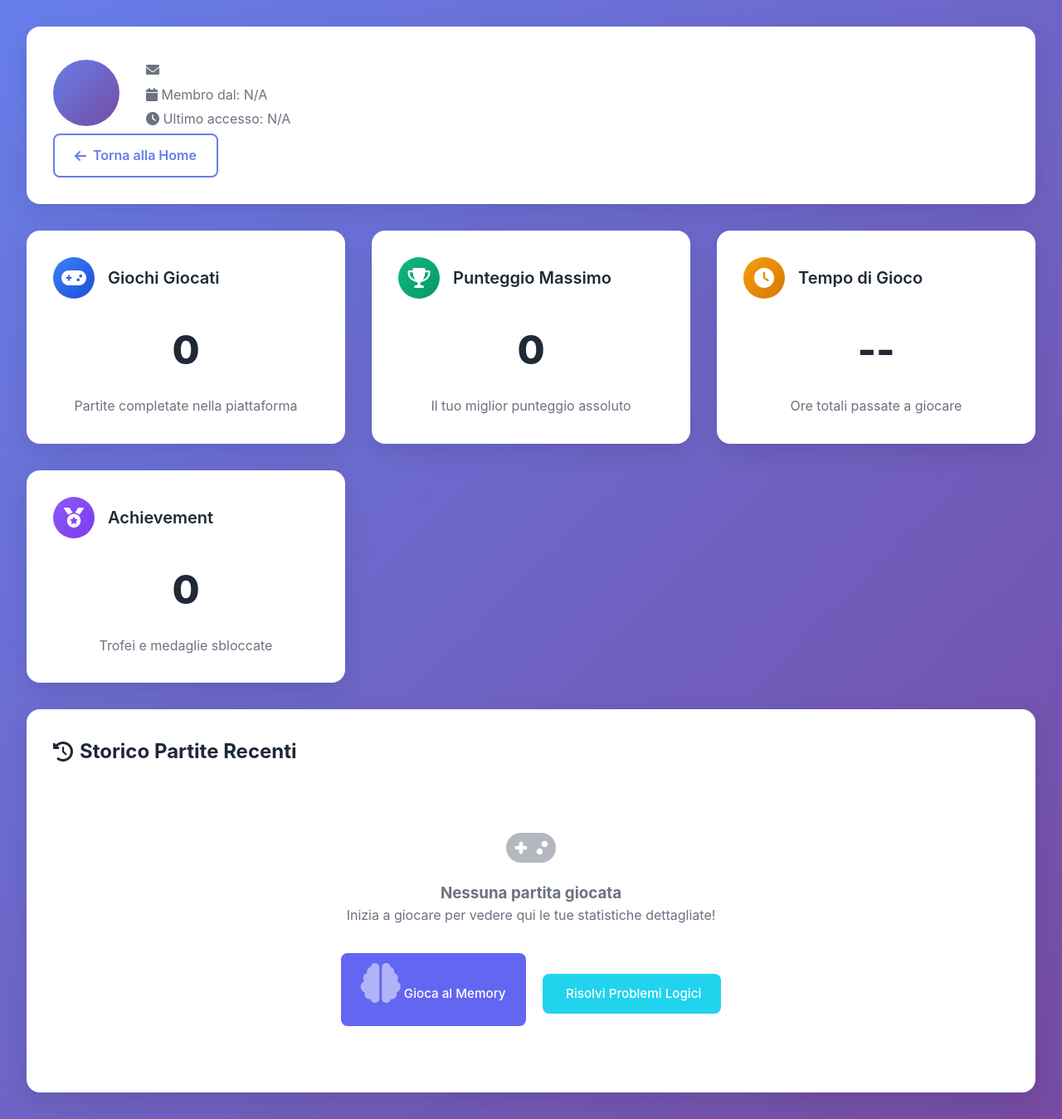
After one commit to gabrieleghid-jpg/brainplayng, a Flask app: template templates/auth/profile.html in a window 1280 px wide. The commit adds this page. Shown: the whole page at 83% size. Run offline with Flask 3, Linux system fonts and the light colour scheme; the template is opened without the code that fills it, so the values that code supplies are empty.

Commit message:
sistemazione file

```diff
--- /dev/null
+++ b/templates/auth/profile.html
@@ -0,0 +1,467 @@
+<!-- Responsabile: GABRIELE - Profilo Utente -->
+<!-- Pagina profilo con statistiche dettagliate dei giochi -->
+
+<!DOCTYPE html>
+<html lang="it">
+<head>
+    <meta charset="UTF-8">
+    <meta name="viewport" content="width=device-width, initial-scale=1.0">
+    <title>Il Mio Profilo - BrainPlayNG</title>
+    <link rel="stylesheet" href="{{ url_for('static', filename='style.css') }}">
+    <link rel="stylesheet" href="https://cdnjs.cloudflare.com/ajax/libs/font-awesome/6.0.0/css/all.min.css">
+    <style>
+        .profile-container {
+            min-height: 100vh;
+            background: linear-gradient(135deg, #667eea 0%, #764ba2 100%);
+            padding: 2rem;
+        }
+
+        .profile-header {
+            background: white;
+            border-radius: 1rem;
+            padding: 2rem;
+            margin-bottom: 2rem;
+            box-shadow: 0 10px 30px rgba(0,0,0,0.1);
+        }
+
+        .profile-info {
+            display: flex;
+            align-items: center;
+            gap: 2rem;
+            flex-wrap: wrap;
+        }
+
+        .profile-avatar {
+            width: 80px;
+            height: 80px;
+            border-radius: 50%;
+            background: linear-gradient(135deg, #667eea 0%, #764ba2 100%);
+            display: flex;
+            align-items: center;
+            justify-content: center;
+            color: white;
+            font-size: 2rem;
+            font-weight: bold;
+        }
+
+        .profile-details h1 {
+            margin: 0 0 0.5rem 0;
+            color: #1f2937;
+            font-size: 2rem;
+        }
+
+        .profile-details p {
+            margin: 0.25rem 0;
+            color: #6b7280;
+        }
+
+        .stats-grid {
+            display: grid;
+            grid-template-columns: repeat(auto-fit, minmax(300px, 1fr));
+            gap: 2rem;
+            margin-bottom: 2rem;
+        }
+
+        .stat-card {
+            background: white;
+            border-radius: 1rem;
+            padding: 2rem;
+            box-shadow: 0 10px 30px rgba(0,0,0,0.1);
+            transition: transform 0.3s ease;
+        }
+
+        .stat-card:hover {
+            transform: translateY(-5px);
+        }
+
+        .stat-header {
+            display: flex;
+            align-items: center;
+            gap: 1rem;
+            margin-bottom: 1.5rem;
+        }
+
+        .stat-icon {
+            width: 50px;
+            height: 50px;
+            border-radius: 50%;
+            display: flex;
+            align-items: center;
+            justify-content: center;
+            font-size: 1.5rem;
+        }
+
+        .stat-icon.games {
+            background: linear-gradient(135deg, #3b82f6, #1d4ed8);
+            color: white;
+        }
+
+        .stat-icon.score {
+            background: linear-gradient(135deg, #10b981, #059669);
+            color: white;
+        }
+
+        .stat-icon.time {
+            background: linear-gradient(135deg, #f59e0b, #d97706);
+            color: white;
+        }
+
+        .stat-icon.achievement {
+            background: linear-gradient(135deg, #8b5cf6, #7c3aed);
+            color: white;
+        }
+
+        .stat-title {
+            font-size: 1.25rem;
+            font-weight: 600;
+            color: #1f2937;
+            margin: 0;
+        }
+
+        .stat-value {
+            font-size: 3rem;
+            font-weight: 800;
+            color: #1f2937;
+            margin: 1rem 0;
+        }
+
+        .stat-description {
+            color: #6b7280;
+            line-height: 1.6;
+        }
+
+        .games-history {
+            background: white;
+            border-radius: 1rem;
+            padding: 2rem;
+            box-shadow: 0 10px 30px rgba(0,0,0,0.1);
+        }
+
+        .section-title {
+            font-size: 1.5rem;
+            font-weight: 700;
+            color: #1f2937;
+            margin-bottom: 1.5rem;
+            display: flex;
+            align-items: center;
+            gap: 0.5rem;
+        }
+
+        .game-item {
+            display: flex;
+            align-items: center;
+            justify-content: space-between;
+            padding: 1rem;
+            border-bottom: 1px solid #e5e7eb;
+            transition: background 0.3s ease;
+        }
+
+        .game-item:hover {
+            background: #f9fafb;
+        }
+
+        .game-item:last-child {
+            border-bottom: none;
+        }
+
+        .game-info {
+            display: flex;
+            align-items: center;
+            gap: 1rem;
+        }
+
+        .game-icon {
+            width: 40px;
+            height: 40px;
+            border-radius: 8px;
+            display: flex;
+            align-items: center;
+            justify-content: center;
+            font-size: 1.25rem;
+        }
+
+        .game-details h4 {
+            margin: 0 0 0.25rem 0;
+            color: #1f2937;
+            font-weight: 600;
+        }
+
+        .game-details p {
+            margin: 0;
+            color: #6b7280;
+            font-size: 0.875rem;
+        }
+
+        .game-score {
+            text-align: right;
+        }
+
+        .score-value {
+            font-size: 1.25rem;
+            font-weight: 700;
+            color: #059669;
+        }
+
+        .score-date {
+            font-size: 0.75rem;
+            color: #6b7280;
+        }
+
+        .empty-state {
+            text-align: center;
+            padding: 3rem;
+            color: #6b7280;
+        }
+
+        .empty-state i {
+            font-size: 3rem;
+            margin-bottom: 1rem;
+            opacity: 0.5;
+        }
+
+        .back-button {
+            display: inline-flex;
+            align-items: center;
+            gap: 0.5rem;
+            padding: 0.75rem 1.5rem;
+            background: white;
+            color: #667eea;
+            border: 2px solid #667eea;
+            border-radius: 0.5rem;
+            text-decoration: none;
+            font-weight: 600;
+            transition: all 0.3s ease;
+        }
+
+        .back-button:hover {
+            background: #667eea;
+            color: white;
+        }
+
+        @media (max-width: 768px) {
+            .profile-container {
+                padding: 1rem;
+            }
+
+            .profile-info {
+                flex-direction: column;
+                text-align: center;
+            }
+
+            .stats-grid {
+                grid-template-columns: 1fr;
+                gap: 1rem;
+            }
+
+            .stat-value {
+                font-size: 2rem;
+            }
+        }
+    </style>
+</head>
+<body>
+    <div class="profile-container">
+        <!-- Header Profilo -->
+        <div class="profile-header">
+            <div class="profile-info">
+                <div class="profile-avatar">
+                    {{ user.username[0]|upper }}
+                </div>
+                <div class="profile-details">
+                    <h1>{{ user.username|title }}</h1>
+                    <p><i class="fas fa-envelope"></i> {{ user.email }}</p>
+                    <p><i class="fas fa-calendar"></i> Membro dal: {{ user.created_at[:10] if user.created_at else 'N/A' }}</p>
+                    <p><i class="fas fa-clock"></i> Ultimo accesso: {{ user.last_login[:10] if user.last_login else 'N/A' }}</p>
+                </div>
+            </div>
+            <a href="/" class="back-button">
+                <i class="fas fa-arrow-left"></i>
+                Torna alla Home
+            </a>
+        </div>
+
+        <!-- Statistiche Principali -->
+        <div class="stats-grid">
+            <div class="stat-card">
+                <div class="stat-header">
+                    <div class="stat-icon games">
+                        <i class="fas fa-gamepad"></i>
+                    </div>
+                    <h3 class="stat-title">Giochi Giocati</h3>
+                </div>
+                <div class="stat-value">{{ user.games_played or 0 }}</div>
+                <p class="stat-description">
+                    Partite completate nella piattaforma
+                </p>
+            </div>
+
+            <div class="stat-card">
+                <div class="stat-header">
+                    <div class="stat-icon score">
+                        <i class="fas fa-trophy"></i>
+                    </div>
+                    <h3 class="stat-title">Punteggio Massimo</h3>
+                </div>
+                <div class="stat-value">{{ user.high_score or 0 }}</div>
+                <p class="stat-description">
+                    Il tuo miglior punteggio assoluto
+                </p>
+            </div>
+
+            <div class="stat-card">
+                <div class="stat-header">
+                    <div class="stat-icon time">
+                        <i class="fas fa-clock"></i>
+                    </div>
+                    <h3 class="stat-title">Tempo di Gioco</h3>
+                </div>
+                <div class="stat-value">--</div>
+                <p class="stat-description">
+                    Ore totali passate a giocare
+                </p>
+            </div>
+
+            <div class="stat-card">
+                <div class="stat-header">
+                    <div class="stat-icon achievement">
+                        <i class="fas fa-medal"></i>
+                    </div>
+                    <h3 class="stat-title">Achievement</h3>
+                </div>
+                <div class="stat-value">0</div>
+                <p class="stat-description">
+                    Trofei e medaglie sbloccate
+                </p>
+            </div>
+        </div>
+
+        <!-- Storico Giochi -->
+        <div class="games-history">
+            <h2 class="section-title">
+                <i class="fas fa-history"></i>
+                Storico Partite Recenti
+            </h2>
+
+            <div id="gamesHistory">
+                <div class="empty-state">
+                    <i class="fas fa-gamepad"></i>
+                    <h3>Nessuna partita giocata</h3>
+                    <p>Inizia a giocare per vedere qui le tue statistiche dettagliate!</p>
+                    <div style="margin-top: 2rem;">
+                        <a href="/game/memory-ia" class="btn btn-primary" style="margin-right: 1rem;">
+                            <i class="fas fa-brain"></i> Gioca al Memory
+                        </a>
+                        <a href="/ai/schema-generator" class="btn btn-secondary">
+                            <i class="fas fa-puzzle"></i> Risolvi Problemi Logici
+                        </a>
+                    </div>
+                </div>
+            </div>
+        </div>
+    </div>
+
+    <script>
+        // Carica lo storico dei giochi dall'API
+        async function loadGamesHistory() {
+            try {
+                const response = await fetch('/api/user/games-history');
+                const games = await response.json();
+
+                const container = document.getElementById('gamesHistory');
+
+                if (games.length === 0) {
+                    container.innerHTML = `
+                        <div class="empty-state">
+                            <i class="fas fa-gamepad"></i>
+                            <h3>Nessuna partita giocata</h3>
+                            <p>Inizia a giocare per vedere qui le tue statistiche dettagliate!</p>
+                            <div style="margin-top: 2rem;">
+                                <a href="/game/memory-ia" class="btn btn-primary" style="margin-right: 1rem;">
+                                    <i class="fas fa-brain"></i> Gioca al Memory
+                                </a>
+                                <a href="/ai/schema-generator" class="btn btn-secondary">
+                                    <i class="fas fa-puzzle"></i> Risolvi Problemi Logici
+                                </a>
+                            </div>
+                        </div>
+                    `;
+                    return;
+                }
+
+                // Raggruppa i giochi per tipo
+                const gamesByType = {};
+                games.forEach(game => {
+                    if (!gamesByType[game.type]) {
+                        gamesByType[game.type] = [];
+                    }
+                    gamesByType[game.type].push(game);
+                });
+
+                let html = '';
+
+                // Memory Games
+                if (gamesByType.memory) {
+                    html += '<h3 style="margin: 2rem 0 1rem 0; color: #1f2937;"><i class="fas fa-brain"></i> Memory Game</h3>';
+                    gamesByType.memory.forEach(game => {
+                        html += `
+                            <div class="game-item">
+                                <div class="game-info">
+                                    <div class="game-icon" style="background: linear-gradient(135deg, #667eea, #764ba2); color: white;">
+                                        🧠
+                                    </div>
+                                    <div class="game-details">
+                                        <h4>Memory Game</h4>
+                                        <p>Difficoltà: ${game.difficulty || 'Medio'} | Mosse: ${game.moves || 'N/A'}</p>
+                                    </div>
+                                </div>
+                                <div class="game-score">
+                                    <div class="score-value">${game.score || 0} pts</div>
+                                    <div class="score-date">${new Date(game.date).toLocaleDateString()}</div>
+                                </div>
+                            </div>
+                        `;
+                    });
+                }
+
+                // Logic Problems
+                if (gamesByType.logic) {
+                    html += '<h3 style="margin: 2rem 0 1rem 0; color: #1f2937;"><i class="fas fa-puzzle"></i> Problemi Logici</h3>';
+                    gamesByType.logic.forEach(game => {
+                        html += `
+                            <div class="game-item">
+                                <div class="game-info">
+                                    <div class="game-icon" style="background: linear-gradient(135deg, #10b981, #059669); color: white;">
+                                        🧩
+                                    </div>
+                                    <div class="game-details">
+                                        <h4>Problema di Logica</h4>
+                                        <p>Categoria: ${game.category || 'Logica'} | Difficoltà: ${game.difficulty || 'Medio'}</p>
+                                    </div>
+                                </div>
+                                <div class="game-score">
+                                    <div class="score-value">${game.solved ? '✅ Risolto' : '❌ Non risolto'}</div>
+                                    <div class="score-date">${new Date(game.date).toLocaleDateString()}</div>
+                                </div>
+                            </div>
+                        `;
+                    });
+                }
+
+                container.innerHTML = html || `
+                    <div class="empty-state">
+                        <i class="fas fa-gamepad"></i>
+                        <h3>Nessuna partita giocata</h3>
+                        <p>Inizia a giocare per vedere qui le tue statistiche dettagliate!</p>
+                    </div>
+                `;
+
+            } catch (error) {
+                console.error('Errore nel caricare lo storico:', error);
+            }
+        }
+
+        // Carica i dati quando la pagina è pronta
+        document.addEventListener('DOMContentLoaded', loadGamesHistory);
+    </script>
+</body>
+</html>
--- a/templates/index.html
+++ b/templates/index.html
@@ -145,6 +145,9 @@
                 <li><a href="#progress" class="nav-link">📊 Progressi</a></li>
                 <li><a href="#community" class="nav-link">👥 Community</a></li>
                 <li><a href="/leaderboard" class="nav-link">🏆 Classifiche</a></li>
+                {% if 'user_id' in session %}
+                <li><a href="/auth/profile" class="nav-link">👤 Il Mio Profilo</a></li>
+                {% endif %}
             </ul>
         </nav>
         <div class="sidebar-footer">
@@ -169,7 +172,7 @@
         <!-- Top Bar -->
         <header class="top-bar">
             <div class="top-bar-left">
-                <button class="menu-toggle" id="menuToggle">☰</button>
+                <button class="menu-toggle" id="menuToggle">🏠</button>
                 <div class="breadcrumb">
                     <span>Home</span>
                 </div>
--- a/templates/leaderboard.html
+++ b/templates/leaderboard.html
@@ -47,6 +47,9 @@
                 <li><a href="#progress" class="nav-link">📊 Progressi</a></li>
                 <li><a href="#community" class="nav-link">👥 Community</a></li>
                 <li><a href="/leaderboard" class="nav-link active">🏆 Classifiche</a></li>
+                {% if 'user_id' in session %}
+                <li><a href="/auth/profile" class="nav-link">👤 Il Mio Profilo</a></li>
+                {% endif %}
             </ul>
         </nav>
         <div class="sidebar-footer">
```
Also changed, not shown: auth.py (+100 -2 lines), static/games/memory-game.js (+35 -0 lines), templates/ai/schema_generator.html (+56 -0 lines), 2 other files.
